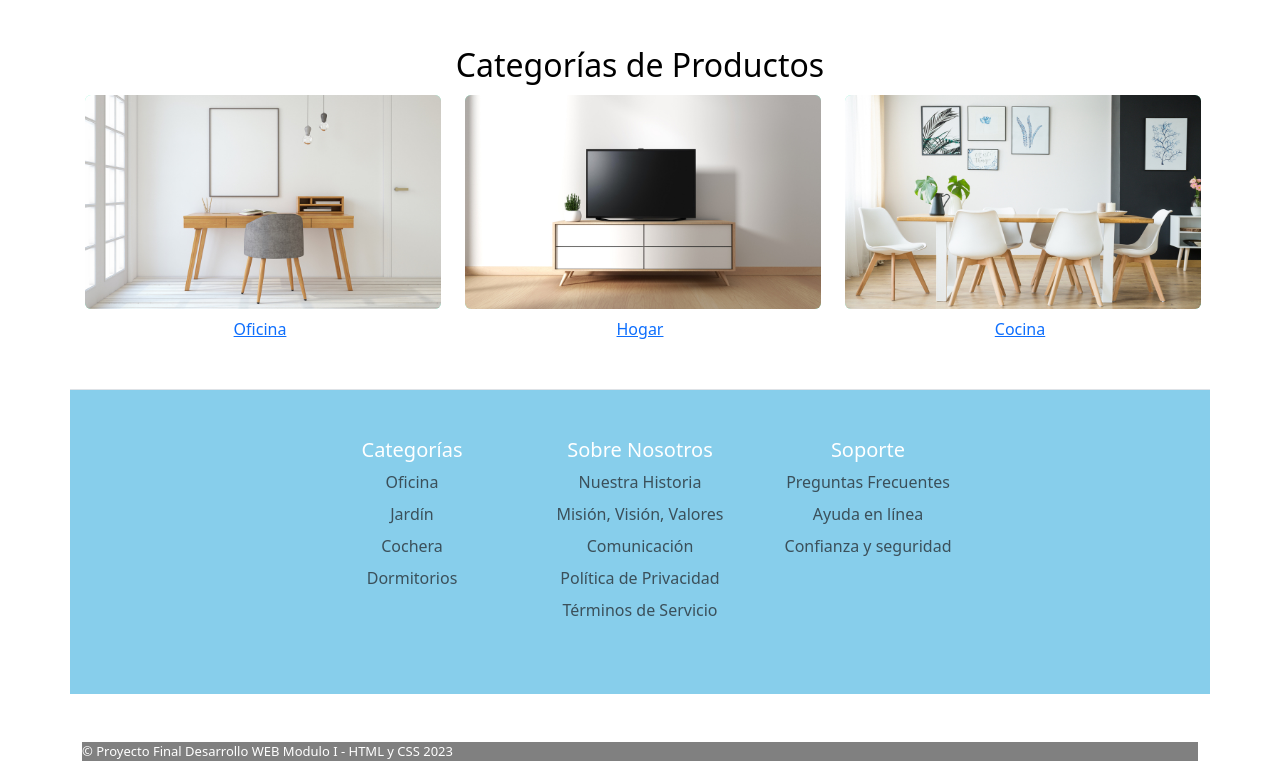
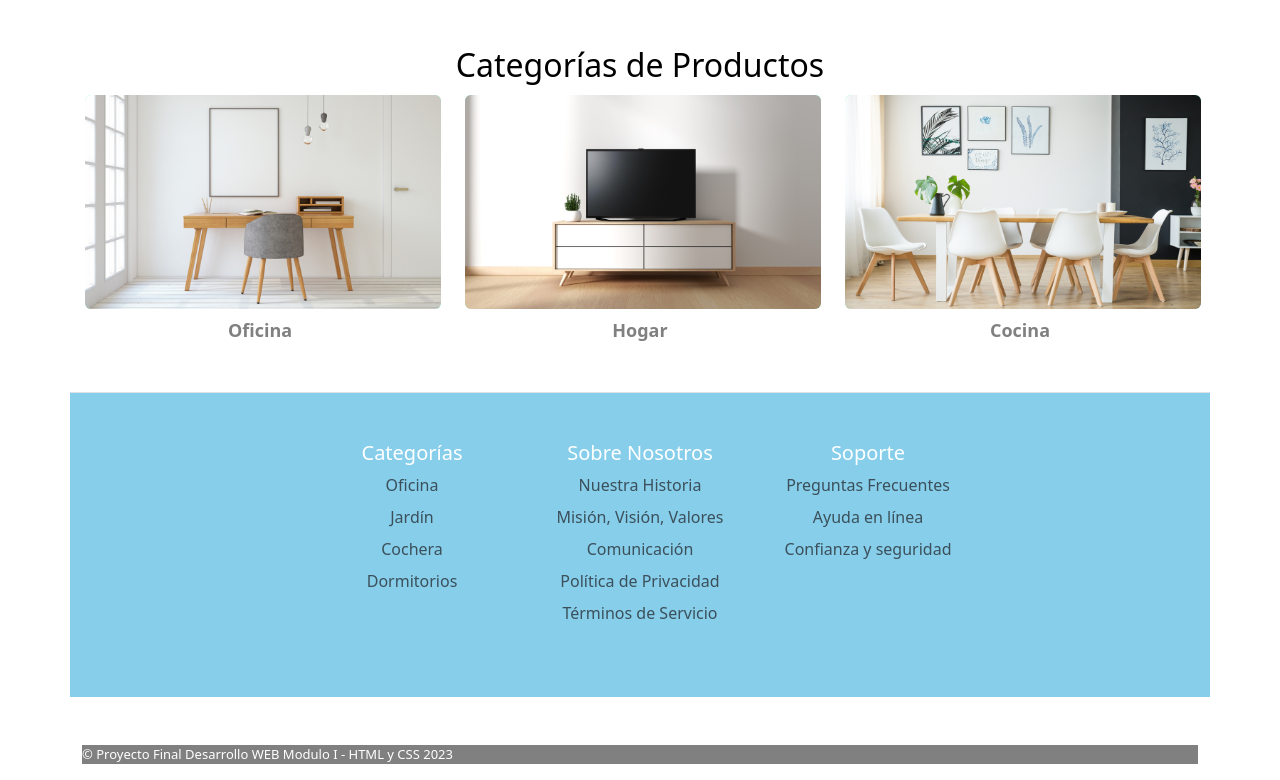
Before and after one commit to adyvaldezt/final-web-m1, a plain HTML site: page index.html in a window 1280 px wide. Shown: the part 2415-3195 px from the top of the page. Drawn offline with nearby package versions, Linux system fonts and the light colour scheme; a web font is replaced by a local one.

Commit message:
Add files via upload

```diff
--- a/css/style.css
+++ b/css/style.css
@@ -11,7 +11,6 @@ header {
 footer{
     background:  skyblue;
     text-align: center;
-
   }
 
   .letrazul {
@@ -108,3 +107,25 @@ footer{
     align-content:space-evenly;
     justify-content: center
   }
+
+  .enlace{
+    text-decoration: none;
+    font-size: large;
+    font-weight: bolder;
+  }
+
+  .enlace:link {
+    color:gray
+  }
+
+  .enlace:visited {
+    color:#066ba6
+  }
+
+  .enlace:hover {
+    color:red
+  }
+
+  .enlace:active {
+    color:green
+  }
```
